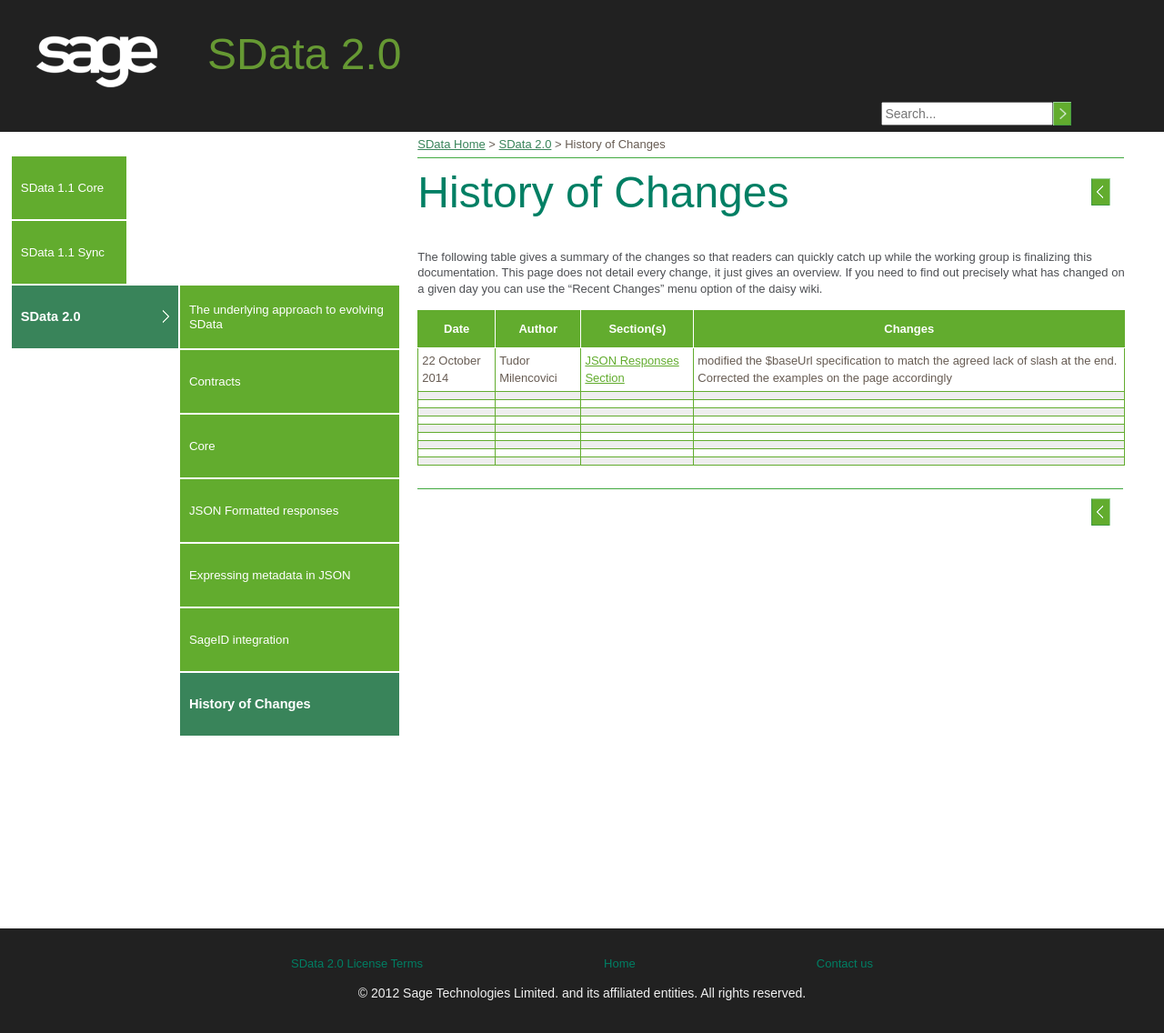
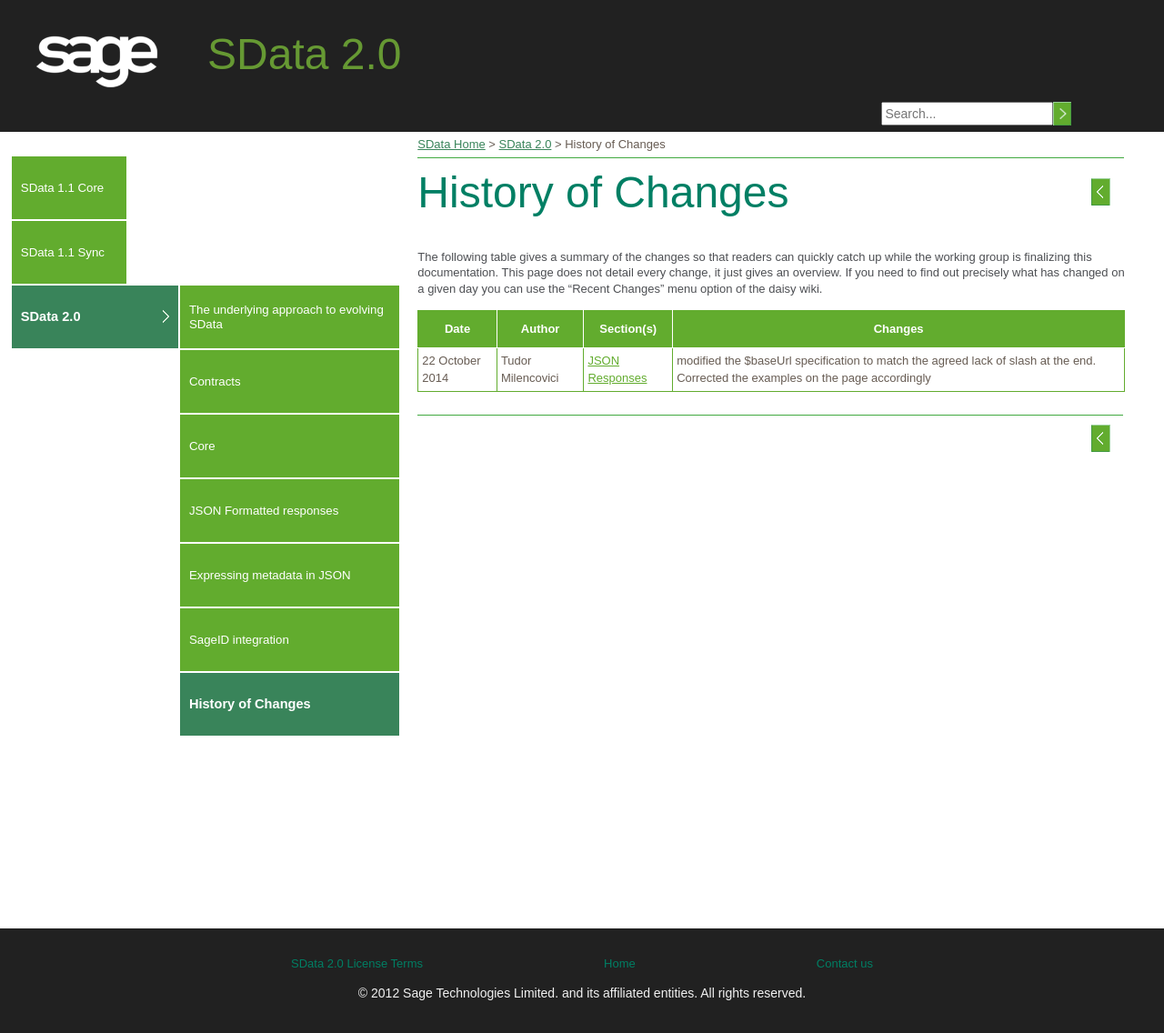
Before and after one commit to kaqa/SData-2.0, a Jekyll site: the page built from pages/20/HistoryOfChanges.md, in a window 1280 px wide. Shown: the whole page at 91% size. Built offline with Jekyll 4.4.1, drawn with Linux system fonts in a browser that asks for light colours; nearby versions of some CDN libraries.

Commit message:
Update HistoryOfChanges.md

```diff
--- a/pages/20/HistoryOfChanges.md
+++ b/pages/20/HistoryOfChanges.md
@@ -24,73 +24,9 @@
 <tr>
 	<td>22 October 2014</td>
 	<td>Tudor Milencovici</td>
-	<td><a href="../04-0500/">JSON Responses Section</a></td>
+	<td><a href="../04-0500/">JSON Responses</a></td>
 	<td>modified the $baseUrl specification to match the agreed lack of slash at the end. Corrected the examples on the page accordingly</td>
 </tr>
-
-<tr>
-	<td></td>
-	<td></td>
-	<td></td>
-	<td></td>
-</tr>
-
-<tr>
-	<td></td>
-	<td></td>
-	<td></td>
-	<td></td>
-</tr>
-
-<tr>
-	<td></td>
-	<td></td>
-	<td></td>
-	<td></td>
-</tr>
-
-<tr>
-	<td></td>
-	<td></td>
-	<td></td>
-	<td></td>
-</tr>
-
-<tr>
-	<td></td>
-	<td></td>
-	<td></td>
-	<td></td>
-</tr>
-
-<tr>
-	<td></td>
-	<td></td>
-	<td></td>
-	<td></td>
-</tr>
-
-<tr>
-	<td></td>
-	<td></td>
-	<td></td>
-	<td></td>
-</tr>
-
-<tr>
-	<td></td>
-	<td></td>
-	<td></td>
-	<td></td>
-</tr>
-
-<tr>
-	<td></td>
-	<td></td>
-	<td></td>
-	<td></td>
-</tr>
-
 </tbody>
 </table>
 
```
